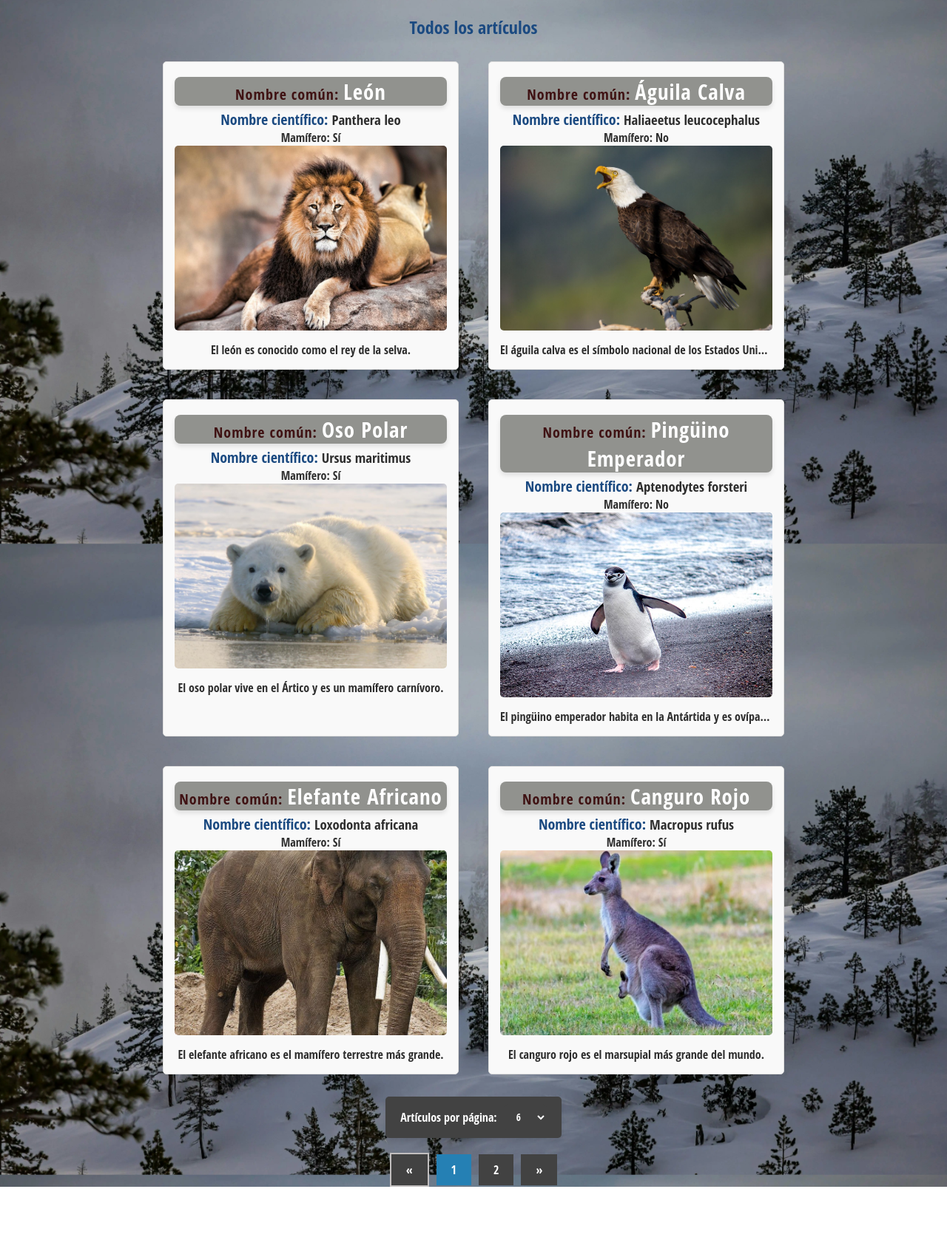
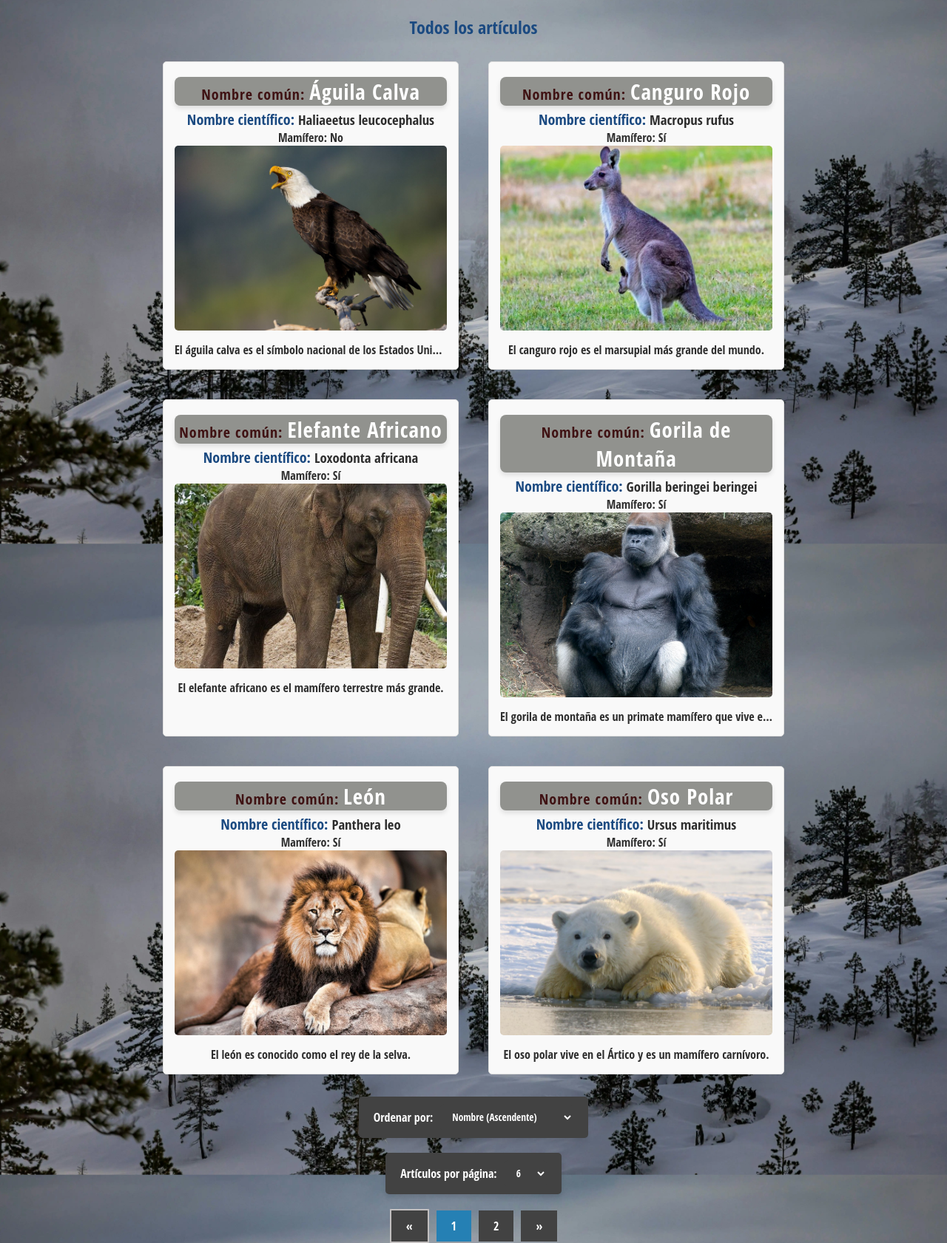
Before and after one commit to lsanchez010993/practica-5, a PHP site: page / in a window 1280 px wide. Shown: the part 118-1799 px from the top of the page at 74% size. Before the commit the page ends 1723 px from the top, so only its background shows below. Run offline with PHP 8.4, Linux system fonts and the light colour scheme; data comes from the database, SQL or seed files in the repository.

Commit message:
ordenacion OKEY

```diff
--- /dev/null
+++ b/controlador/articuloController/ordenarPorTipo.php
@@ -0,0 +1,32 @@
+<?php
+// controlador/animalController.php
+require_once __DIR__ . '../../../modelo/articulo/ordenacionAnimales.php';
+
+function obtenerAnimalesConOrden($start, $articulosPorPagina, $orden) {
+    // Configurar el orden basado en la opción seleccionada
+    switch ($orden) {
+        case 'nombre_asc':
+            $columnaOrden = 'nombre_comun';
+            $direccionOrden = 'ASC';
+            break;
+        case 'nombre_desc':
+            $columnaOrden = 'nombre_comun';
+            $direccionOrden = 'DESC';
+            break;
+        case 'tipo_mamifero':
+            $columnaOrden = 'es_mamifero';
+            $direccionOrden = 'DESC'; // Mamíferos primero (1)
+            break;
+        case 'tipo_oviparo':
+            $columnaOrden = 'es_mamifero';
+            $direccionOrden = 'ASC'; // Ovíparos primero (0)
+            break;
+        default:
+            $columnaOrden = 'nombre_comun';
+            $direccionOrden = 'ASC';
+    }
+
+    // Llamar al modelo con los parámetros establecidos
+    return obtenerAnimalesDesdeModelo($start, $articulosPorPagina, $columnaOrden, $direccionOrden);
+}
+?>
--- a/modelo/articulo/limit_animales_por_pagina.php
+++ b/modelo/articulo/limit_animales_por_pagina.php
@@ -1,6 +1,6 @@
 <?php
 
-function limit_articulos_por_pagina($start, $animalesPerPage, $usuario_id = null)
+function limit_animales_por_pagina($start, $animalesPerPage, $usuario_id = null)
 {
     try {
 
--- /dev/null
+++ b/modelo/articulo/ordenacionAnimales.php
@@ -0,0 +1,23 @@
+<?php
+// modelo/animalModel.php
+require_once __DIR__ . '../../conexion.php';
+
+function obtenerAnimalesDesdeModelo($start, $articulosPorPagina, $columnaOrden, $direccionOrden) {
+    try {
+        $pdo = connectarBD();
+
+        // Preparar la consulta con el orden especificado
+        $sql = "SELECT * FROM animales ORDER BY $columnaOrden $direccionOrden LIMIT :start, :limit";
+        $stmt = $pdo->prepare($sql);
+
+        $stmt->bindParam(':start', $start, PDO::PARAM_INT);
+        $stmt->bindParam(':limit', $articulosPorPagina, PDO::PARAM_INT);
+        $stmt->execute();
+
+        return $stmt->fetchAll(PDO::FETCH_ASSOC);
+    } catch (PDOException $e) {
+        error_log("Error al obtener animales: " . $e->getMessage());
+        return [];
+    }
+}
+?>
--- a/vista/animal/vistaAnimales.php
+++ b/vista/animal/vistaAnimales.php
@@ -19,10 +19,15 @@
 
                 // Verificar si el usuario ha iniciado sesión y controlar la sesión
                 if (isset($_SESSION['nombre_usuario'])) {
+
                     $nombre_usuario = $_SESSION['nombre_usuario'];
+                    $user_id = $_SESSION['usuario_id'];
                     require_once __DIR__ . '../../../controlador/userController/verificarSesion.php';
                     verificarSesion();
+                } else {
+                    $user_id = null;
                 }
+
 
                 require_once __DIR__ . '../../../modelo/conexion.php';
                 require_once 'modelo/articulo/contarAnimal.php';
@@ -59,27 +64,53 @@
                 // Calcular desde qué artículo iniciar
                 $start = ($pagina > 1) ? ($pagina * $articulosPorPagina) - $articulosPorPagina : 0;
 
+                // Obtener el criterio de ordenación
+                $orden = isset($_GET['orden']) ? $_GET['orden'] : 'nombre'; // Por defecto, ordenar por nombre
+
+                require_once __DIR__ . '../../../controlador/articuloController/ordenarPorTipo.php';
+
+                // Obtener los parámetros de entrada
+                $orden = $_GET['orden'] ?? 'nombre_asc';
+                $pagina = $_GET['page'] ?? 1;
+                $articulosPorPagina = $_GET['posts_per_page'] ?? 6;
+
+                // Calcular el inicio
+                $start = ($pagina > 1) ? ($pagina * $articulosPorPagina) - $articulosPorPagina : 0;
+
+                // Obtener los animales con el orden seleccionado
+                // $animales = obtenerAnimalesConOrden($start, $articulosPorPagina, $orden);
+                // Llamar a la función para obtener los artículos con orden y límite
                 require_once 'modelo/articulo/limit_animales_por_pagina.php';
 
-                // Obtener el ID del usuario si ha iniciado sesión
-                $user_id = isset($_SESSION['usuario_id']) ? $_SESSION['usuario_id'] : null;
-
-                // Listar los artículos según el usuario
                 if (isset($user_id) && $user_id != null) {
-                    $articles = limit_articulos_por_pagina($start, $articulosPorPagina, $user_id);
+                    $articles = obtenerAnimalesConOrden($start, $articulosPorPagina, $orden);
                     require_once 'vista/animal/Mostrar.php';
                     listarArticulos($articles, 'editar');
                 } else {
-                    $articles = limit_articulos_por_pagina($start, $articulosPorPagina);
+                    $articles = obtenerAnimalesConOrden($start, $articulosPorPagina, $orden);
                     require_once 'vista/animal/Mostrar.php';
                     listarArticulos($articles);
                 }
+
                 ?>
             </ul>
         </section>
+        <!-- Menú desplegable para ordenar los artículos -->
+        <div class="desplegable">
+            <form method="GET" action="">
+                <label for="orden">Ordenar por:</label>
+                <select name="orden" id="orden" onchange="this.form.submit()">
+                    <option value="nombre_asc" <?php if (isset($_GET['orden']) && $_GET['orden'] == 'nombre_asc') echo 'selected'; ?>>Nombre (Ascendente)</option>
+                    <option value="nombre_desc" <?php if (isset($_GET['orden']) && $_GET['orden'] == 'nombre_desc') echo 'selected'; ?>>Nombre (Descendente)</option>
+                    <option value="tipo_mamifero" <?php if (isset($_GET['orden']) && $_GET['orden'] == 'tipo_mamifero') echo 'selected'; ?>>Tipo (Mamíferos primero)</option>
+                    <option value="tipo_oviparo" <?php if (isset($_GET['orden']) && $_GET['orden'] == 'tipo_oviparo') echo 'selected'; ?>>Tipo (Ovíparos primero)</option>
+                </select>
+                <input type="hidden" name="page" value="<?php echo $pagina; ?>">
+                <input type="hidden" name="posts_per_page" value="<?php echo $articulosPorPagina; ?>">
+            </form>
+        </div>
 
-        <!-- Menú desplegable para seleccionar el número de artículos por página -->
-        <div class="posts-per-page">
+        <div class="desplegable">
             <form method="GET" action="">
                 <label for="posts_per_page">Artículos por página:</label>
                 <select name="posts_per_page" id="posts_per_page" onchange="this.form.submit()">
@@ -87,15 +118,16 @@
                     <option value="12" <?php if ($articulosPorPagina == 12) echo 'selected'; ?>>12</option>
                     <option value="16" <?php if ($articulosPorPagina == 16) echo 'selected'; ?>>16</option>
                 </select>
-                <!-- Mantener la página actual al cambiar el número de artículos por página -->
                 <input type="hidden" name="page" value="<?php echo $pagina; ?>">
             </form>
         </div>
+
 
         <section class="paginacio">
             <ul>
                 <?php
                 require_once 'modelo/articulo/contarAnimal.php';
+
                 $totalArticles = contarArticulos($user_id);
 
                 $totalPages = ceil($totalArticles / $articulosPorPagina);
--- a/vista/estils/estils_Index.css
+++ b/vista/estils/estils_Index.css
@@ -264,34 +264,34 @@ h2 {
 .menu-content:hover {
     display: block;
 }
-
-
-/* Estilos para el contenedor de posts-per-page */
-.posts-per-page {
-    text-align: center; /* Centra el contenido dentro del contenedor */
-    margin-top: 20px;    /* Espacio superior similar al de .paginacio */
+/* Estilos para el contenedor de clase desplegable */
+.desplegable {
+    display: flex;       /* Alinea los formularios uno al lado del otro */
+    justify-content: center; /* Centra los formularios horizontalmente */
+    gap: 20px;           /* Espacio entre formularios */
+    margin-top: 20px;    /* Margen superior */
 }
 
-/* Estilos para el formulario dentro de posts-per-page */
-.posts-per-page form {
-    display: inline-flex;        /* Alinea los elementos en línea */
-    align-items: center;         /* Centra verticalmente los elementos */
-    gap: 10px;                   /* Espacio entre los elementos del formulario */
-    background: #424242;         /* Fondo similar a los enlaces de paginación */
-    padding: 10px 20px;          /* Relleno interno para una mejor apariencia */
-    border-radius: 5px;          /* Bordes redondeados */
+/* Estilos para el formulario dentro de desplegable */
+.desplegable form {
+    display: flex;        /* Alinea los elementos del formulario en línea */
+    align-items: center;  /* Centra los elementos verticalmente */
+    gap: 10px;            /* Espacio entre elementos del formulario */
+    background: #424242;  /* Fondo similar a los enlaces de paginación */
+    padding: 10px 20px;   /* Relleno interno para una mejor apariencia */
+    border-radius: 5px;   /* Bordes redondeados */
     box-shadow: 0 4px 6px rgba(0, 0, 0, 0.1); /* Sombra para profundidad */
 }
 
 /* Estilos para la etiqueta del selector */
-.posts-per-page label {
+.desplegable label {
     font-family: 'Open Sans Condensed', sans-serif; /* Fuente coherente */
     color: #fff;                                   /* Texto en blanco para contraste */
     font-size: 16px;                               /* Tamaño de fuente legible */
 }
 
 /* Estilos para el selector (select) */
-.posts-per-page select {
+.desplegable select {
     padding: 8px 12px;                             /* Relleno interno */
     background: #424242;                           /* Fondo similar a los enlaces de paginación */
     color: #fff;                                   /* Texto en blanco */
@@ -299,24 +299,10 @@ h2 {
     border-radius: 5px;                            /* Bordes redondeados */
     font-family: 'Open Sans Condensed', sans-serif; /* Fuente coherente */
     cursor: pointer;                               /* Cursor de puntero al pasar sobre el selector */
-    transition: background-color 0.3s ease;       /* Transición suave al interactuar */
+    transition: background-color 0.3s ease;        /* Transición suave al interactuar */
 }
 
 /* Efecto hover para el selector */
-.posts-per-page select:hover {
-    background: #399228; /* Color de fondo al pasar el ratón, similar al hover de .paginacio */
+.desplegable select:hover {
+    background: #121612; /* Color de fondo al pasar el ratón */
 }
-
-/* Opcional: estilos para mantener la coherencia en dispositivos móviles */
-@media (max-width: 600px) {
-    .posts-per-page form {
-        flex-direction: column; /* Apila los elementos verticalmente en pantallas pequeñas */
-        gap: 5px;               /* Reduce el espacio entre elementos */
-    }
-
-    .posts-per-page label,
-    .posts-per-page select {
-        width: 100%;            /* Ocupa todo el ancho disponible */
-        text-align: center;    /* Centra el texto */
-    }
-}
```
